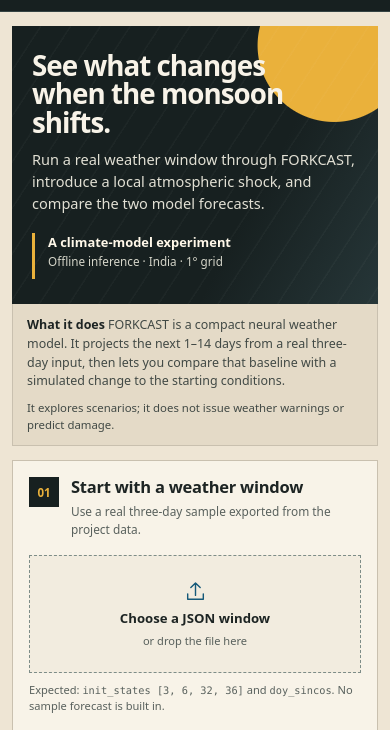
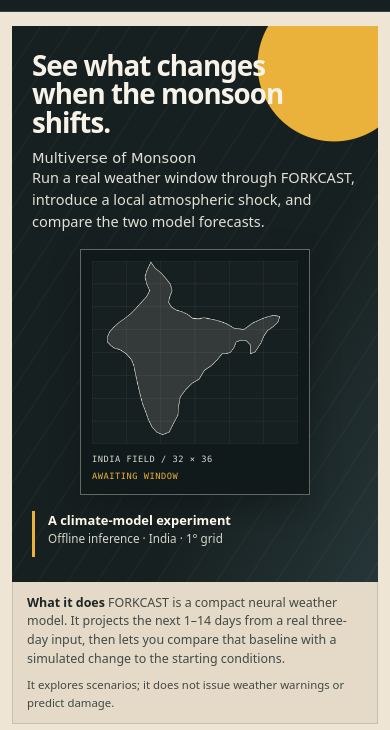
Before and after one commit to CodeeSAI/FORKCAST, a plain HTML site: page dashboard/index.html in a window 390 px wide. Shown: the part 54-784 px from the top of the page. Drawn offline with Linux system fonts and the light colour scheme; no server answers.

Commit message:
Add dynamic India forecast overview
Co-authored-by: Copilot App <223556219+Copilot@users.noreply.github.com>

```diff
--- a/dashboard/app.js
+++ b/dashboard/app.js
@@ -23,6 +23,31 @@
   const ctx = map.getContext("2d");
   const canvasWidth = map.width;
   const canvasHeight = map.height;
+  const overviewMap = $("overview-map");
+  const overviewCtx = overviewMap.getContext("2d");
+  const overviewWidth = overviewMap.width;
+  const overviewHeight = overviewMap.height;
+  // Schematic coastline in the fixed 65.5-100.5E, 6.5-37.5N model domain.
+  const indiaOutline = [
+    [75.5, 37.3], [76.2, 36.3], [77.2, 35.5], [78.0, 34.6], [78.8, 33.6],
+    [79.1, 32.5], [78.7, 31.4], [78.5, 30.5], [79.0, 29.7], [79.8, 29.2],
+    [80.8, 28.9], [81.7, 28.5], [82.6, 27.8], [83.6, 27.7], [84.5, 27.9],
+    [85.5, 27.7], [86.5, 27.5], [87.5, 27.2], [88.3, 26.9], [89.0, 26.5],
+    [89.7, 26.1], [90.5, 26.0], [91.3, 25.9], [92.0, 26.4], [92.8, 27.0],
+    [93.7, 27.4], [94.6, 27.8], [95.5, 28.1], [96.4, 28.3], [97.4, 28.1],
+    [97.1, 27.2], [96.3, 26.4], [95.3, 25.7], [94.7, 24.8], [94.2, 23.6],
+    [93.2, 22.1], [92.4, 21.8], [92.4, 23.3], [91.7, 24.0], [90.8, 24.1],
+    [90.0, 23.8], [89.6, 22.8], [89.0, 22.0], [88.2, 21.8], [87.6, 21.8],
+    [86.8, 20.8], [85.8, 19.8], [84.6, 19.0], [83.7, 17.5], [82.5, 16.8],
+    [81.5, 15.8], [80.5, 14.5], [80.2, 12.9], [80.1, 11.4], [79.5, 10.3],
+    [78.6, 8.5], [77.5, 8.1], [76.5, 8.5], [75.7, 9.4], [75.1, 10.6],
+    [74.6, 12.0], [74.1, 13.3], [73.7, 14.8], [73.3, 16.5], [72.9, 18.3],
+    [72.6, 19.8], [72.2, 20.8], [71.3, 21.8], [70.2, 22.5], [69.2, 22.8],
+    [68.7, 23.2], [68.1, 23.8], [68.1, 24.6], [68.5, 25.5], [69.2, 26.3],
+    [70.1, 27.1], [71.1, 27.8], [72.0, 28.5], [72.9, 29.4], [73.8, 30.4],
+    [74.8, 31.5], [75.3, 32.5], [74.8, 33.6], [74.5, 34.8], [74.8, 35.8],
+    [75.5, 37.3]
+  ];
   let dragStart = null;
 
   function setMessage(text, kind) {
@@ -292,34 +317,64 @@
     $(id).textContent = Number.isFinite(value) ? formatValue(value) + " " + unit : "—";
   }
 
-  function drawGridBase() {
-    ctx.fillStyle = "#172020";
-    ctx.fillRect(0, 0, canvasWidth, canvasHeight);
-    ctx.strokeStyle = "rgba(240, 235, 220, .16)";
-    ctx.lineWidth = 1;
+  function drawGridBase(target, width, height) {
+    target.fillStyle = "#172020";
+    target.fillRect(0, 0, width, height);
+    target.strokeStyle = "rgba(240, 235, 220, .16)";
+    target.lineWidth = Math.max(.6, width / canvasWidth);
     for (let x = 0; x <= 36; x += 6) {
-      const px = x * canvasWidth / 36;
-      ctx.beginPath();
-      ctx.moveTo(px, 0);
-      ctx.lineTo(px, canvasHeight);
-      ctx.stroke();
+      const px = x * width / 36;
+      target.beginPath();
+      target.moveTo(px, 0);
+      target.lineTo(px, height);
+      target.stroke();
     }
     for (let y = 0; y <= 32; y += 4) {
-      const py = y * canvasHeight / 32;
-      ctx.beginPath();
-      ctx.moveTo(0, py);
-      ctx.lineTo(canvasWidth, py);
-      ctx.stroke();
+      const py = y * height / 32;
+      target.beginPath();
+      target.moveTo(0, py);
+      target.lineTo(width, py);
+      target.stroke();
     }
   }
 
+  function drawIndiaOutline(target, width, height, fillLand) {
+    target.beginPath();
+    indiaOutline.forEach(([longitude, latitude], index) => {
+      const x = (longitude - 65.5) / 35 * width;
+      const y = (37.5 - latitude) / 31 * height;
+      if (index === 0) target.moveTo(x, y);
+      else target.lineTo(x, y);
+    });
+    target.closePath();
+    target.save();
+    if (fillLand) {
+      target.fillStyle = "rgba(248, 243, 232, .12)";
+      target.fill();
+    }
+    target.strokeStyle = "rgba(248, 243, 232, .88)";
+    target.lineWidth = Math.max(1.2, width / canvasWidth * 2.2);
+    target.shadowColor = "rgba(4, 11, 12, .5)";
+    target.shadowBlur = Math.max(1, width / canvasWidth * 3);
+    target.stroke();
+    target.restore();
+  }
+
   function draw() {
-    drawGridBase();
+    drawGridBase(ctx, canvasWidth, canvasHeight);
+    drawGridBase(overviewCtx, overviewWidth, overviewHeight);
     const mode = $("view-mode").value;
     const day = Math.max(0, Number($("day").value) - 1);
     const channel = Number($("channel").value);
     const source = mode === "shock" ? state.shock : state.baseline;
     const hasDifference = mode === "difference" && state.baseline && state.shock;
+    const hasField = Boolean(source || hasDifference);
+    drawIndiaOutline(ctx, canvasWidth, canvasHeight, !hasField);
+    drawIndiaOutline(overviewCtx, overviewWidth, overviewHeight, !hasField);
+    $("overview-status").textContent = state.baseline
+      ? (mode === "difference" ? "DIFFERENCE" : mode === "shock" ? "COUNTERFACTUAL" : "BASELINE") +
+        " / DAY " + (day + 1)
+      : state.input ? "WINDOW READY" : "AWAITING WINDOW";
 
     $("map-empty").hidden = Boolean(source || hasDifference);
     if (!source && !hasDifference) {
@@ -330,7 +385,8 @@
       $("metric-min").textContent = "—";
       $("metric-max").textContent = "—";
       $("metric-diff").textContent = "—";
-      drawSelection();
+      drawSelection(ctx, canvasWidth, canvasHeight);
+      drawSelection(overviewCtx, overviewWidth, overviewHeight);
       return;
     }
 
@@ -361,21 +417,32 @@
       $("legend-gradient").classList.remove("difference");
     }
 
-    const cellWidth = canvasWidth / 36;
-    const cellHeight = canvasHeight / 32;
     for (let y = 0; y < 32; y++) {
       for (let x = 0; x < 36; x++) {
         const value = mode === "difference"
           ? valueAt(state.shock.rollout, day, channel, y, x) - valueAt(state.baseline.rollout, day, channel, y, x)
           : valueAt(rollout, day, channel, y, x);
         const rgb = colorAt(value, low, high, mode === "difference");
-        ctx.fillStyle = "rgb(" + rgb.join(",") + ")";
-        ctx.fillRect(x * cellWidth, (31 - y) * cellHeight, Math.ceil(cellWidth), Math.ceil(cellHeight));
+        const color = "rgb(" + rgb.join(",") + ")";
+        [ [ctx, canvasWidth, canvasHeight], [overviewCtx, overviewWidth, overviewHeight] ]
+          .forEach(([target, width, height]) => {
+            target.fillStyle = color;
+            target.fillRect(
+              x * width / 36,
+              (31 - y) * height / 32,
+              Math.ceil(width / 36),
+              Math.ceil(height / 32)
+            );
+          });
       }
     }
 
-    drawGridLines(cellWidth, cellHeight);
-    drawSelection();
+    drawGridLines(ctx, canvasWidth, canvasHeight);
+    drawGridLines(overviewCtx, overviewWidth, overviewHeight);
+    drawIndiaOutline(ctx, canvasWidth, canvasHeight, false);
+    drawIndiaOutline(overviewCtx, overviewWidth, overviewHeight, false);
+    drawSelection(ctx, canvasWidth, canvasHeight);
+    drawSelection(overviewCtx, overviewWidth, overviewHeight);
     $("result-label").textContent =
       (mode === "difference" ? "Difference" : mode === "shock" ? "Counterfactual" : "Baseline") +
       " · Day " + (day + 1);
@@ -388,36 +455,36 @@
       : "—";
   }
 
-  function drawGridLines(cellWidth, cellHeight) {
-    ctx.strokeStyle = "rgba(246, 241, 231, .28)";
-    ctx.lineWidth = 1;
+  function drawGridLines(target, width, height) {
+    target.strokeStyle = "rgba(246, 241, 231, .28)";
+    target.lineWidth = Math.max(.6, width / canvasWidth);
     for (let x = 0; x <= 36; x += 6) {
-      const px = x * cellWidth;
-      ctx.beginPath();
-      ctx.moveTo(px, 0);
-      ctx.lineTo(px, canvasHeight);
-      ctx.stroke();
+      const px = x * width / 36;
+      target.beginPath();
+      target.moveTo(px, 0);
+      target.lineTo(px, height);
+      target.stroke();
     }
     for (let y = 0; y <= 32; y += 4) {
-      const py = y * cellHeight;
-      ctx.beginPath();
-      ctx.moveTo(0, py);
-      ctx.lineTo(canvasWidth, py);
-      ctx.stroke();
+      const py = y * height / 32;
+      target.beginPath();
+      target.moveTo(0, py);
+      target.lineTo(width, py);
+      target.stroke();
     }
   }
 
-  function drawSelection() {
+  function drawSelection(target, width, height) {
     if (!state.selection) return;
-    const cellWidth = canvasWidth / 36;
-    const cellHeight = canvasHeight / 32;
+    const cellWidth = width / 36;
+    const cellHeight = height / 32;
     const minX = Math.min(state.selection.x0, state.selection.x1);
     const maxX = Math.max(state.selection.x0, state.selection.x1);
     const minY = Math.min(state.selection.y0, state.selection.y1);
     const maxY = Math.max(state.selection.y0, state.selection.y1);
-    ctx.strokeStyle = "#f4c655";
-    ctx.lineWidth = 3;
-    ctx.strokeRect(
+    target.strokeStyle = "#f4c655";
+    target.lineWidth = Math.max(1.5, width / canvasWidth * 3);
+    target.strokeRect(
       minX * cellWidth,
       (31 - maxY) * cellHeight,
       (maxX - minX + 1) * cellWidth,
--- a/dashboard/index.html
+++ b/dashboard/index.html
@@ -44,8 +44,16 @@ FORM: A compact field notebook with a persistent input/scenario rail and a spaci
     <section class="hero" aria-labelledby="hero-title">
       <div class="hero-copy">
         <h1 id="hero-title">See what changes<br>when the monsoon shifts.</h1>
+        <p class="hero-script">Multiverse of Monsoon</p>
         <p>Run a real weather window through FORKCAST, introduce a local atmospheric shock, and compare the two model forecasts.</p>
       </div>
+      <figure class="hero-map">
+        <canvas id="overview-map" width="360" height="320" aria-label="Schematic India outline over the live forecast grid"></canvas>
+        <figcaption class="hero-map-caption">
+          <span>INDIA FIELD / 32 × 36</span>
+          <span id="overview-status" aria-live="polite">AWAITING WINDOW</span>
+        </figcaption>
+      </figure>
       <div class="hero-note">
         <span class="hero-rule" aria-hidden="true"></span>
         <p><strong>A climate-model experiment</strong><br>Offline inference · India · 1° grid</p>
@@ -192,7 +200,7 @@ FORM: A compact field notebook with a persistent input/scenario rail and a spaci
           </label>
         </div>
 
-        <p class="grid-caption">India · 32 × 36 cells · 6.5°–37.5°N · 65.5°–100.5°E</p>
+        <p class="grid-caption">India model domain · 32 × 36 cells · outline for orientation; field includes surrounding seas</p>
         <div class="map-wrap" id="map-wrap">
           <canvas id="map" width="720" height="640" aria-label="Forecast field on a 32 by 36 India grid"></canvas>
           <div id="map-empty" class="map-empty">
--- a/dashboard/style.css
+++ b/dashboard/style.css
@@ -14,7 +14,10 @@
   --error: #a53d2f;
   --success: #28694c;
   --focus: #146f96;
-  font-family: system-ui, -apple-system, BlinkMacSystemFont, "Segoe UI", sans-serif;
+  --font-ui: system-ui, -apple-system, BlinkMacSystemFont, "Segoe UI", sans-serif;
+  --font-script: "Segoe Script", "Lucida Handwriting", "Brush Script MT", cursive;
+  --font-tech: "Cascadia Code", "Cascadia Mono", Consolas, monospace;
+  font-family: var(--font-ui);
   font-size: 15px;
   font-synthesis: none;
   text-rendering: optimizeLegibility;
@@ -29,7 +32,7 @@ body {
   min-width: 320px;
   background: var(--paper);
   color: var(--ink);
-  font: 400 1rem/1.5 system-ui, -apple-system, BlinkMacSystemFont, "Segoe UI", sans-serif;
+  font: 400 1rem/1.5 var(--font-ui);
 }
 
 button, input, select { font: inherit; }
@@ -98,11 +101,12 @@ main { width: min(1260px, 100%); margin: 0 auto; padding: 28px 24px 20px; }
   position: relative;
   isolation: isolate;
   overflow: hidden;
-  min-height: 238px;
+  min-height: 300px;
   display: grid;
-  grid-template-columns: minmax(0, 1fr) minmax(220px, .34fr);
-  align-items: end;
-  gap: 32px;
+  grid-template-columns: minmax(0, 1.1fr) minmax(220px, .8fr);
+  grid-template-rows: 1fr auto;
+  align-items: center;
+  gap: 18px 30px;
   padding: 34px 38px;
   background:
     repeating-linear-gradient(123deg, transparent 0 23px, #eef1e908 24px 25px),
@@ -110,16 +114,24 @@ main { width: min(1260px, 100%); margin: 0 auto; padding: 28px 24px 20px; }
     linear-gradient(118deg, #172020 0%, #172020 65%, #263638 100%);
   color: var(--sheet);
 }
-.hero-copy, .hero-note { position: relative; z-index: 1; }
+.hero-copy, .hero-note, .hero-map { position: relative; z-index: 1; }
+.hero-copy { grid-column: 1; grid-row: 1; align-self: end; }
 .hero h1 {
   max-width: 760px;
   margin: 0 0 13px;
-  font-family: system-ui, -apple-system, BlinkMacSystemFont, "Segoe UI", sans-serif;
+  font-family: var(--font-ui);
   font-size: 2.8rem;
   font-weight: 850;
   line-height: 1.02;
   letter-spacing: -.035em;
   text-wrap: balance;
+}
+.hero-script {
+  margin: 0 0 13px;
+  color: var(--sun);
+  font-family: var(--font-script);
+  font-size: clamp(1.25rem, 2vw, 1.65rem);
+  line-height: 1.25;
 }
 .hero-copy > p {
   max-width: 62ch;
@@ -127,7 +139,34 @@ main { width: min(1260px, 100%); margin: 0 auto; padding: 28px 24px 20px; }
   color: #e2e0d4;
   font-size: .97rem;
 }
+.hero-map {
+  grid-column: 2;
+  grid-row: 1 / span 2;
+  align-self: center;
+  justify-self: end;
+  width: min(100%, 360px);
+  margin: 0;
+  padding: 11px;
+  border: 1px solid #e6decb65;
+  background: #111a1b;
+  box-shadow: 0 12px 26px #0b10105c;
+}
+.hero-map canvas { display: block; width: 100%; height: auto; }
+.hero-map-caption {
+  display: flex;
+  justify-content: space-between;
+  gap: 8px;
+  padding-top: 9px;
+  color: #d7d8cb;
+  font-family: var(--font-tech);
+  font-size: .58rem;
+  letter-spacing: .06em;
+}
+.hero-map-caption span { white-space: nowrap; }
+#overview-status { color: var(--sun); text-align: right; }
 .hero-note {
+  grid-column: 1;
+  grid-row: 2;
   display: flex;
   align-items: flex-start;
   gap: 13px;
@@ -180,6 +219,7 @@ main { width: min(1260px, 100%); margin: 0 auto; padding: 28px 24px 20px; }
   background: var(--storm);
   color: var(--sun);
   font-size: .77rem;
+  font-family: var(--font-tech);
   font-weight: 800;
   font-variant-numeric: tabular-nums;
 }
@@ -224,7 +264,7 @@ main { width: min(1260px, 100%); margin: 0 auto; padding: 28px 24px 20px; }
   border: 0;
 }
 .hint { margin: 9px 0 0; color: var(--muted); font-size: .74rem; line-height: 1.45; }
-code { font-family: ui-monospace, "Cascadia Code", Consolas, monospace; font-size: .93em; }
+code { font-family: var(--font-tech); font-size: .93em; }
 
 .field { display: grid; gap: 6px; min-width: 0; color: #343c39; font-size: .78rem; font-weight: 680; }
 .field input, .field select {
@@ -312,7 +352,7 @@ code { font-family: ui-monospace, "Cascadia Code", Consolas, monospace; font-siz
   gap: 10px;
   align-items: end;
 }
-.grid-caption { margin: 14px 0 8px; color: var(--muted); font-size: .72rem; }
+.grid-caption { margin: 14px 0 8px; color: var(--muted); font: .7rem/1.5 var(--font-tech); }
 .map-wrap {
   position: relative;
   overflow: hidden;
@@ -397,8 +437,9 @@ footer {
   .map-controls { grid-template-columns: minmax(0, 1fr) 108px; }
   .view-field { grid-column: 1 / -1; }
   .panel { padding: 17px; }
-  .hero { padding: 28px; }
+  .hero { min-height: 270px; padding: 28px; gap: 18px; }
   .hero h1 { font-size: 2.45rem; }
+  .hero-map { width: min(100%, 320px); }
 }
 
 @media (max-width: 700px) {
@@ -406,9 +447,11 @@ footer {
   .brand-type span { font-size: .58rem; }
   .status-wrap { font-size: .72rem; }
   main { padding: 14px 12px 12px; }
-  .hero { min-height: 0; grid-template-columns: 1fr; gap: 19px; padding: 25px 20px; }
+  .hero { min-height: 0; grid-template-columns: 1fr; grid-template-rows: auto auto auto; gap: 16px; padding: 25px 20px; }
+  .hero-copy { grid-column: 1; grid-row: 1; }
   .hero h1 { max-width: 540px; font-size: 2.15rem; }
-  .hero-note { margin: 0; }
+  .hero-map { grid-column: 1; grid-row: 2; justify-self: center; width: min(260px, 100%); }
+  .hero-note { grid-column: 1; grid-row: 3; margin: 0; }
   .about-strip { grid-template-columns: 1fr; gap: 8px; padding: 12px 14px; }
   .about-caveat { text-align: left; }
   .workspace { grid-template-columns: 1fr; gap: 14px; margin-top: 14px; }
@@ -426,6 +469,10 @@ footer {
   .brand-type span { letter-spacing: .1em; }
   .status-wrap { gap: 7px; }
   .hero h1 { font-size: 1.85rem; }
+  .hero-script { font-size: 1.25rem; }
+  .hero-map { width: min(230px, 100%); }
+  .hero-map-caption { display: grid; gap: 4px; }
+  #overview-status { text-align: left; }
   .workflow { grid-template-columns: 1fr; }
   .results-heading { align-items: flex-start; flex-direction: column; gap: 9px; }
   .map-controls { grid-template-columns: 1fr 100px; }
```
